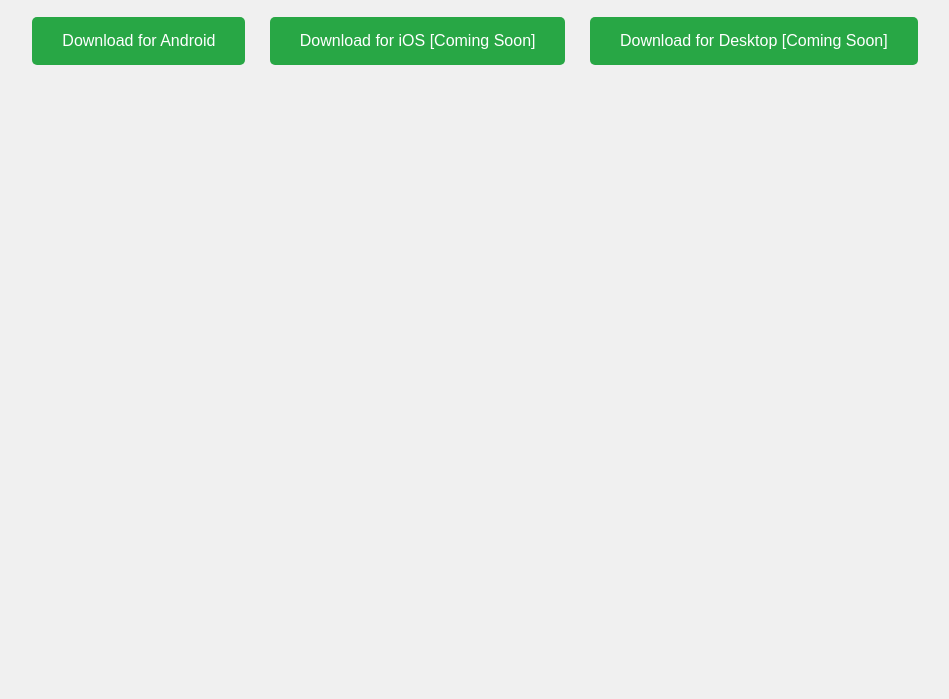
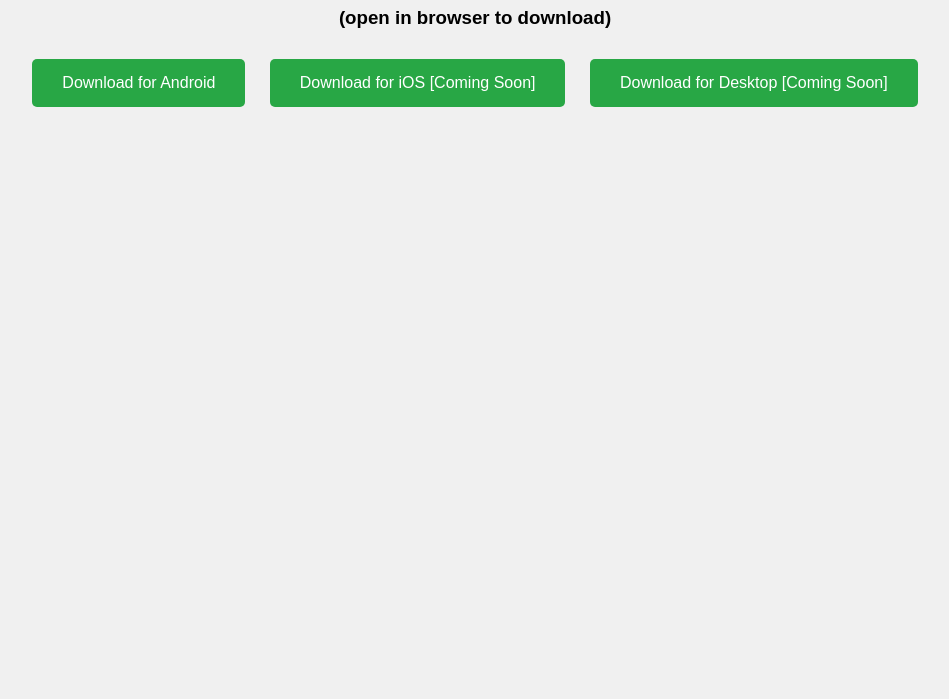
Before and after one commit to watchappx/watchappx.github.io, a plain HTML site: page index.html in a window 1280 px wide. Shown: the part 101-800 px from the top of the page, without its empty margins (165-1114 px from the left). Drawn offline with Linux system fonts and the light colour scheme.

Commit message:
Update index.html

```diff
--- a/index.html
+++ b/index.html
@@ -35,6 +35,7 @@
 </head>
 <body>
     <h1>Download WatchAppX</h1>
+    <h3>(open in browser to download)</h3>
     <div class="button-container">
         <a href="https://getserver.github.io/api/watchapp/watchappx_v0.54.apk" class="button">Download for Android</a>
         <a href="#" class="button">Download for iOS [Coming Soon]</a>
```
